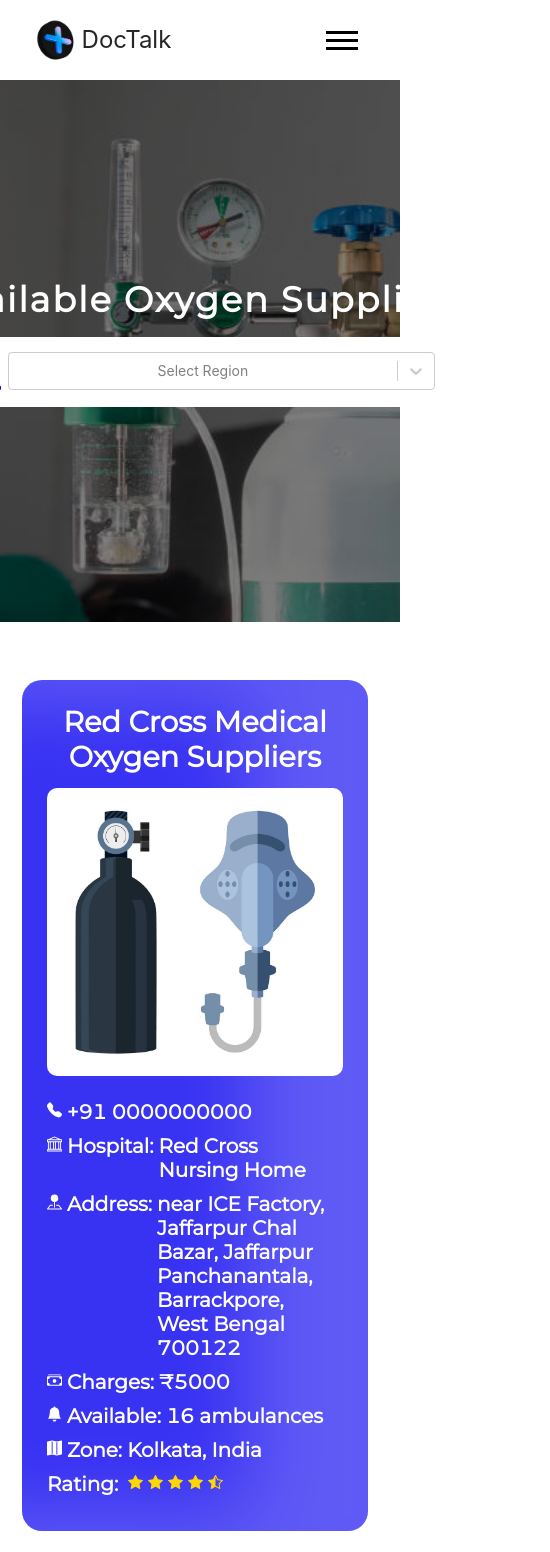
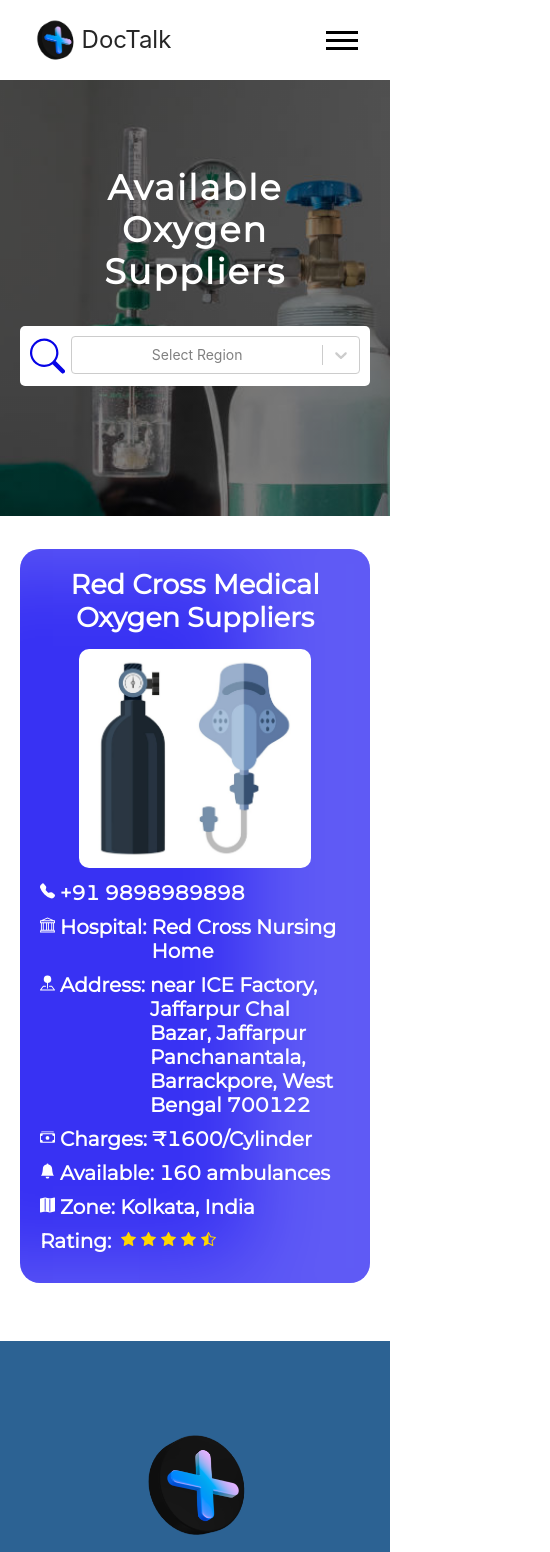
Before and after one commit to ItsRoy69/DocTalk, a React (Create React App) app in the folder client/: page /osupplier in a window 390 px wide. Shown: the top 1552 px of the page, 550 px wide, since content can reach past the window. Built offline with nearby package versions, Linux system fonts and the light colour scheme; a web font is replaced by a local one.

Commit message:
Created Oxygen Supplier Page !

```diff
--- a/client/src/data/oxygenSupplier.js
+++ b/client/src/data/oxygenSupplier.js
@@ -1,4 +1,4 @@
-// Rohit - New Page
+// Data for Oxygen Suppliers
 
 export const banner = require("../assets/images/oxygenSupplierBannerImage.jpg");
 
@@ -10,14 +10,14 @@
 		_id: 10001,
 		name: "Red Cross Medical Oxygen Suppliers",
 		hospital: "Red Cross Nursing Home",
-		phone: "0000000000",
+		phone: "9898989898",
 		location: {
 			address: "near ICE Factory, Jaffarpur Chal Bazar, Jaffarpur Panchanantala, Barrackpore, West Bengal 700122",
 			country: "India",
 			city: "Kolkata",
 		},
-		available: 16,
-		charges: "5000",
+		available: 160,
+		charges: "1600/Cylinder",
 		rating: 4.9,
 	},
 ]
--- a/client/src/styles/OxygenSupplier.css
+++ b/client/src/styles/OxygenSupplier.css
@@ -1,23 +1,25 @@
-/* Styles For Oxygen Supplier Page */
+/* CSS Styles for Oxygen Supplier Page, Components, Data */
 
-@import url("https://fonts.googleapis.com/css?family=Alatsi");
-@import url("https://fonts.googleapis.com/css?family=Montserrat");
+@import url('https://fonts.googleapis.com/css?family=Alatsi');
+@import url('https://fonts.googleapis.com/css?family=Montserrat');
 
-body{
-    font-family: "Montserrat";
+body {
+  font-family: 'Montserrat';
+  margin: auto;
 }
 
-.head-container{
-    background-image:linear-gradient(rgba(0, 0, 0, 0.5), rgba(0, 0, 0, 0.5)),url(../assets/images/oxygenSupplierBannerImage.jpg);
+.head-container {
+  background-image: linear-gradient(rgba(0, 0, 0, 0.5), rgba(0, 0, 0, 0.5)),
+    url(../assets/images/oxygenSupplierBannerImage.jpg);
   height: 50%;
   /* text-align: center; */
   /* margin: auto; */
   padding: 220px 200px 180px 200px;
-    display:block;
-    background-position:center;
+  display: block;
+  background-position: center;
   background-repeat: no-repeat;
-    background-size:cover;
-    position:relative;
+  background-size: cover;
+  position: relative;
   margin-bottom: 50px;
 }
 
@@ -38,26 +40,22 @@
   transform: translate(-50%, -50%);
 }
 
-.searchBar:hover{
-    /* box-shadow: 2px 2px white; */
-}
-
-.main-heading{
+.main-heading {
   text-align: center;
   position: relative;
   font-size: 35px;
-    color:white;
+  color: white;
   top: 50%;
   left: 50%;
   transform: translate(-50%, -50%);
   width: 700px;
-    font-weight:bold;
+  font-weight: bold;
   /* text-shadow: 1px 1px white; */
   letter-spacing: 2px;
-    font-family: "Montserrat";
+  font-family: 'Montserrat';
 }
 
-.loading-container{
+.loading-container {
   margin-bottom: 50px;
 }
 
@@ -94,9 +92,9 @@
   margin: 0.5rem 0;
 }
 
-.oxygenSupplier-container:hover{
+/* .oxygenSupplier-container:hover{
 	box-shadow: 0px 1px 2px 0px rgba(0,255,255,0.7),
-}
+} */
 
 .info {
   display: flex;
@@ -110,7 +108,7 @@
 }
 
 .supplier-name {
-	font-family: "Montserrat";
+  font-family: 'Montserrat';
   font-weight: bold;
   color: white;
   font-size: 2.4rem;
@@ -118,7 +116,7 @@
 }
 
 .oxygenSupplier-container .details h5 {
-	font-family: "Montserrat";
+  font-family: 'Montserrat';
   font-weight: 900;
   color: #ffffff;
 }
@@ -150,14 +148,27 @@
 .address h5 {
   padding-right: 5px;
 }
-
+/*
+Mobile responsive mode only */
 @media only screen and (max-width: 768px) {
+  .head-container {
+    height: 50%;
+    padding: 150px 150px 100px 150px;
+	margin-bottom: 25px;
+  }
+  .searchBar {
+    width: 350px;
+    padding: 10px;
+    margin-top: 0px;
+  }
+  .main-heading {
+    font-size: 35px;
+    width: fit-content;
+    padding-bottom: 0px;
+    margin-bottom: 0px;
+  }
   .container {
     flex-direction: column;
-	}
-	.container-heading {
-		flex-direction: column;
-		padding: 0 10px 0 10px;
   }
   .heading {
     font-size: 27px;
@@ -170,30 +181,35 @@
     margin: 5px;
   }
 
-	.oxygenSupplier{
-		padding: 0px 10px 0px 10px;
+  .oxygenSupplier {
+    padding: 0px 8px 0px 8px;
   }
 
   .oxygenSupplier-container {
     display: flex;
     flex-direction: column;
-		padding: 25px;
+    padding: 20px;
     position: relative;
   }
   .oxygenSupplier-container img {
     position: relative;
-		height: 40%;
-		width: auto;
+    text-align: center;
+    margin: auto;
+    height: 35%;
+    width: 75%;
   }
-	.oxygenSupplier-container .details {
+  .details {
+    margin-top: 2px;
     display: flex;
-		font-size: 2px;
+    font-size: 0.8rem;
     flex-direction: column-reverse;
   }
   .info {
     flex-direction: column;
+    font-size: 0.8rem;
   }
   .supplier-name {
-		font-size: 1.8rem;
+    margin-bottom: 0px;
+    font-size: 1.7rem;
   }
 }
```
Lines whose indentation alone changed are shown as unchanged.
